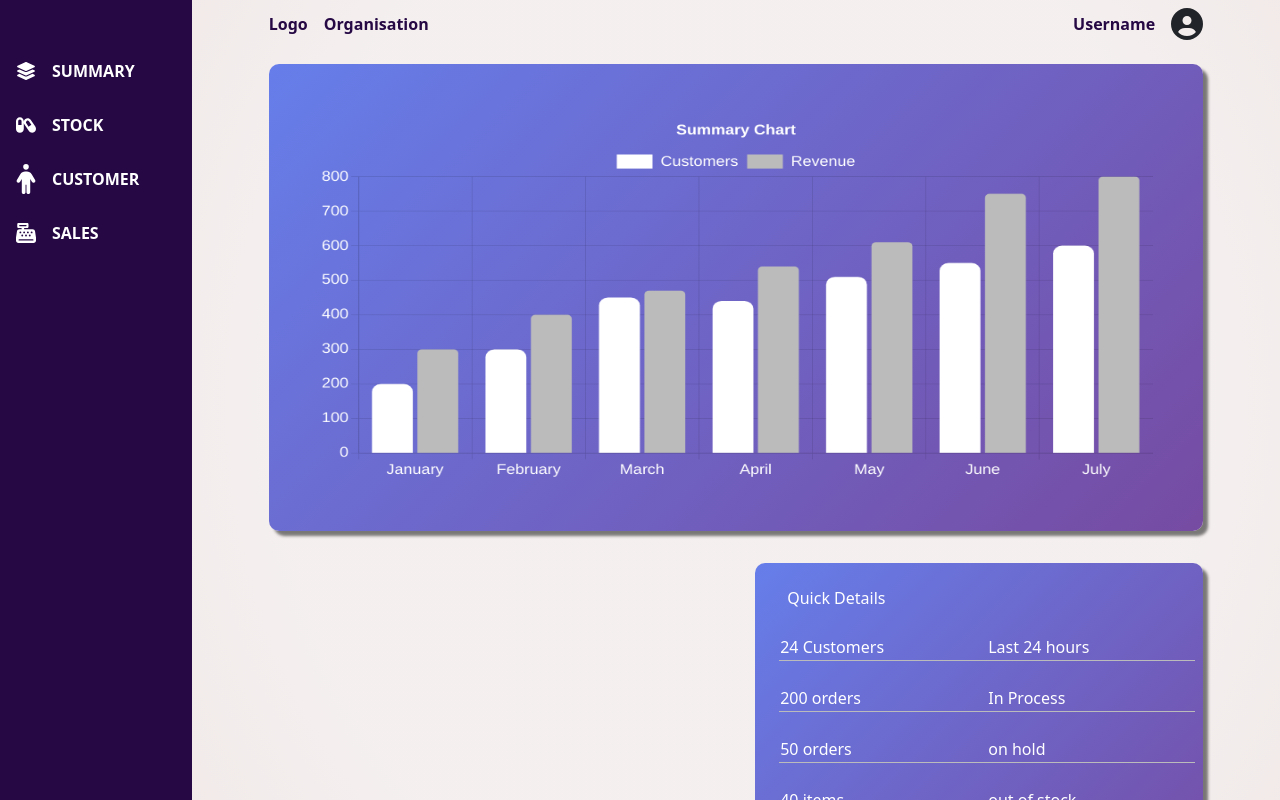
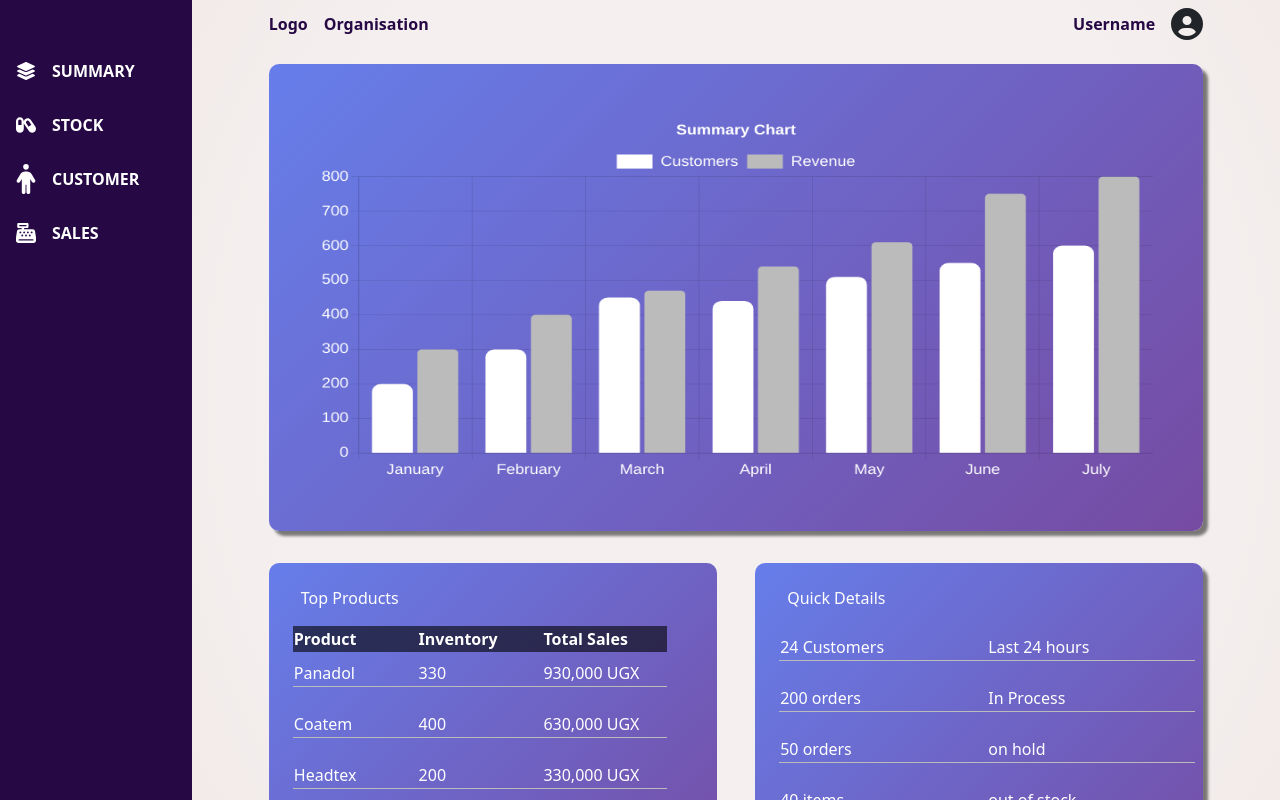
Before and after one commit to mack14/step-form-reactjs, a React (Create React App) app: page /dashboard in a window 1280 px wide. Built offline with nearby package versions, Linux system fonts and the light colour scheme.

Commit message:
adds changes to top product table

```diff
--- a/src/components/components.scss
+++ b/src/components/components.scss
@@ -21,10 +21,12 @@
     float: left;
     color: #fff;
 }
+
 h6 {
     text-align: left;
     padding: 10px 16px;
 }
+
 table {
     width: 100%;
     margin: 0.5em;
@@ -37,7 +39,7 @@ table {
         display: block;
         text-align: left;
         float: left;
-        width: 33%;
+        width: 30%;
         background-color: rgba($color: #000000, $alpha: .6);
     }
 
@@ -52,6 +54,18 @@ table {
 
 }
 
+.top-product-table {
+
+    td {
+        width: 30%;
+        margin-top: 0.5em;
+        text-align: left;
+        float: left;
+        margin-bottom: 1em;
+        border-bottom: 0.1em solid #bbb;
+    }
+}
+
 
 .click-for-more {
     padding: 12px 20px;
--- a/src/components/top_products.tsx
+++ b/src/components/top_products.tsx
@@ -6,39 +6,49 @@ import { faCircleUser } from '@fortawesome/free-solid-svg-icons';
 import { FontAwesomeIcon } from '@fortawesome/react-fontawesome';
 
 interface RowDataProp {
-    icon: string;
-    parameter: string;
-    data: string
+    product: string;
+    inventory: number;
+    cumulativeSales: string;
+}
+
+interface headerDataProp {
+    product: string;
+    inventory: string;
+    total: string;
 }
 
 interface TopProductsProps {
     title: string;
+    header: headerDataProp[],
     rows: RowDataProp[];
 }
 
-export const TopProductsComponent = ({ title, rows }: TopProductsProps) => {
+export const TopProductsComponent = ({ title, header, rows }: TopProductsProps) => {
     return (
-        <div className="top-products-content">
+        <div className="top-products-content top-product-table  ">
             <h6> {title} </h6>
             <table>
-                <tr>
-                    <th>Head</th>
-                    <th>Head</th>
-                    <th>Head</th>
-                </tr>
+            {header.map((header, index) =>
+                    <Row key={index}>
+                        <tr>
+                            <th>{header.product}</th>
+                            <th>{header.inventory}</th>
+                            <th>{header.total}</th>
+
+                        </tr>
+                    </Row>
+                )}
 
                 {rows.map((row, index) =>
                     <Row key={index}>
                         <tr>
-                            <td><img src={row.icon} alt="icon"/></td>
-                            <td>{row.data}</td>
-                            <td>{row.parameter}</td>
-
+                            <td>{row.product}</td>
+                            <td>{row.inventory}</td>
+                            <td>{row.cumulativeSales}</td>
                         </tr>
                     </Row>
                 )}
             </table>
-            <button className='click-for-more'><p>Show More</p></button>
         </div>
     );
 };
--- a/src/pages/dashboard/dashboard.scss
+++ b/src/pages/dashboard/dashboard.scss
@@ -54,8 +54,6 @@ $border-color: rgba(140, 140, 140, .5);
 
 }
 
-
-
 .dashboard-header {
     width: 100%;
     height: $header-height;
--- a/src/pages/dashboard/dashboard.tsx
+++ b/src/pages/dashboard/dashboard.tsx
@@ -15,7 +15,6 @@ import { TopProductsComponent } from '../../components/top_products';
 
 
 const quickDetailsData = [
-
   {
     parameter: 'Last 24 hours',
     data: '24 Customers',
@@ -32,7 +31,32 @@ const quickDetailsData = [
     parameter: 'out of stock',
     data: '40 items',
   }
+]
 
+const headerProductData = [
+  {
+    product: 'Product',
+    inventory: 'Inventory',
+    total: 'Total Sales',
+  }
+]
+
+const topProductsData = [
+  {
+    product: 'Panadol',
+    inventory: 330,
+    cumulativeSales: '930,000 UGX',
+  },
+  {
+    product: 'Coatem',
+    inventory: 400,
+    cumulativeSales: '630,000 UGX',
+  },
+  {
+    product: 'Headtex',
+    inventory: 200,
+    cumulativeSales: '330,000 UGX',
+  }
 ]
 export default class DashboardPage extends Component {
   render() {
@@ -71,7 +95,7 @@ export default class DashboardPage extends Component {
             <VerticalBarChart />
 
             <div className='summary-details'>
-              {/* <TopProductsComponent title='Top Products' rows={quickDetailsData} /> */}
+              <TopProductsComponent title='Top Products' header={headerProductData} rows={topProductsData} />
               <QuickDetailsComponent title='Quick Details' rows={quickDetailsData} />
 
             </div>
```
